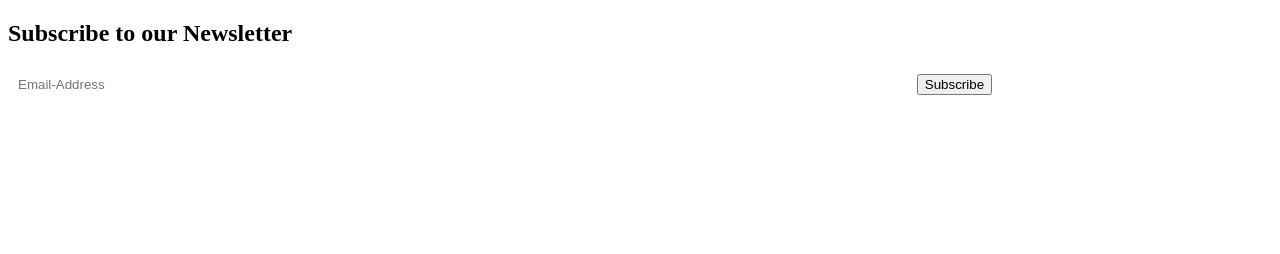
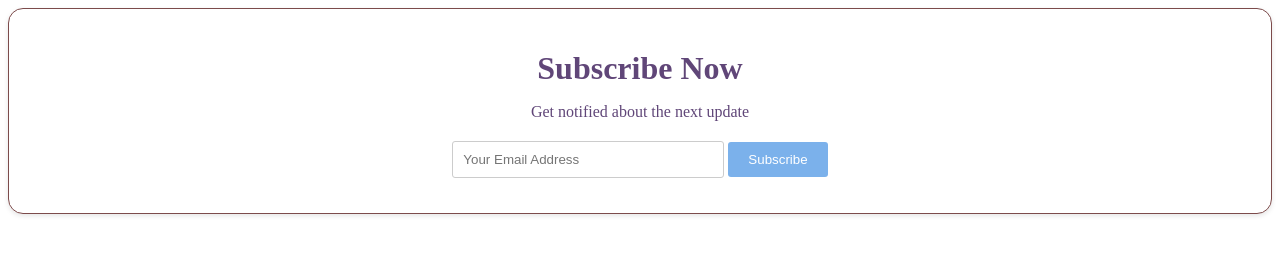
Before and after one commit to ShIreen66/Prompt-12, a plain HTML site: page index.html in a window 1280 px wide. Drawn offline with Linux system fonts and the light colour scheme.

Commit message:
newsletter

```diff
--- a/index.html
+++ b/index.html
@@ -9,14 +9,13 @@
     <link rel="stylesheet" href="style.css">
 </head>
 <body>
-    <div class="newsletter-form">
-        <h2>Subscribe to our Newsletter</h2>
+    <div class="form">
+        <h1>Subscribe Now</h1>
+        <p>Get notified about the next update</p>
         <form>
-            <input class="email-input" type="email" placeholder="Email-Address">
-            <button class="Subscribe-btn">Subscribe</button>
-            <div class="loader"></div>
-            <div class="success-message">Thank you for subscribing!</div>
-            <div class="error-message">Please enter a vailid email address</div>
+            <input type="email" name="email"
+            placeholder="Your Email Address" required>
+            <button type="submit">Subscribe</button>
         </form>
     </div>
 </body>
--- a/style.css
+++ b/style.css
@@ -1,50 +1,40 @@
-.newsletter-signup {
-    background-color: #f7f7f7;
+.form {
+    text-align: center;
     padding: 20px;
-    border-radius: 10px;
-    box-shadow: 0 0 10px rgba(255, 0, 0, 0.1);
-    width: 300px;
-    margin: 20px auto;
-    text-align: center;
+    color: #f5f5f5;
+    color: rgb(96, 70, 120);
+    border: 1px solid rgb(124, 75, 75);
+    border-radius: 15px;
+    box-shadow: 0 2px 5px rgba(0, 0, 0, 0.1);
 }
 
-.email-input {
-    padding: 10px;
-    border: none;
-    border-radius: 5px;
-    width: 70%;
+h1 {
+    font-style: 24px;
     margin-bottom: 10px;
 }
 
-.subscribe-btn {
-    background-color: #333;
-    color: #fff;
-    padding: 10px 20px;
-    border: none;
-    border-radius: 5px;
-    cursor: pointer;
-    transition: background-color 0.2s ease;
+p {
+    font-style: 16px;
+    margin-bottom: 20px;
 }
 
-.subscribe-btn:hover {
-    background-color: #444;
-
+input[type="email"] {
+    width: 250px;
+    padding: 10px;
+    border: 1px solid #ccc;
+    border-radius: 3px;
+    margin-bottom: 15px;
 }
 
-.subscribe-btn:active {
-    transform: scale(0.9);
+button {
+    background-color: #7bb1eb;
+    color: #fff;
+    border: none;
+    padding: 10px 20px;
+    border-radius: 3px;
+    cursor: pointer;
 }
 
-.success-message {
-    color: #2ecc71;
-    font-size: 16px;
-    margin-top: 10px;
-    display: none;
+button:hover {
+    background-color: #0069d9;
 }
-
-.error-message {
-    color: #e74c3c;
-    font-style: 16px;
-    margin-top: 10px;
-    display: none;
-}
```
